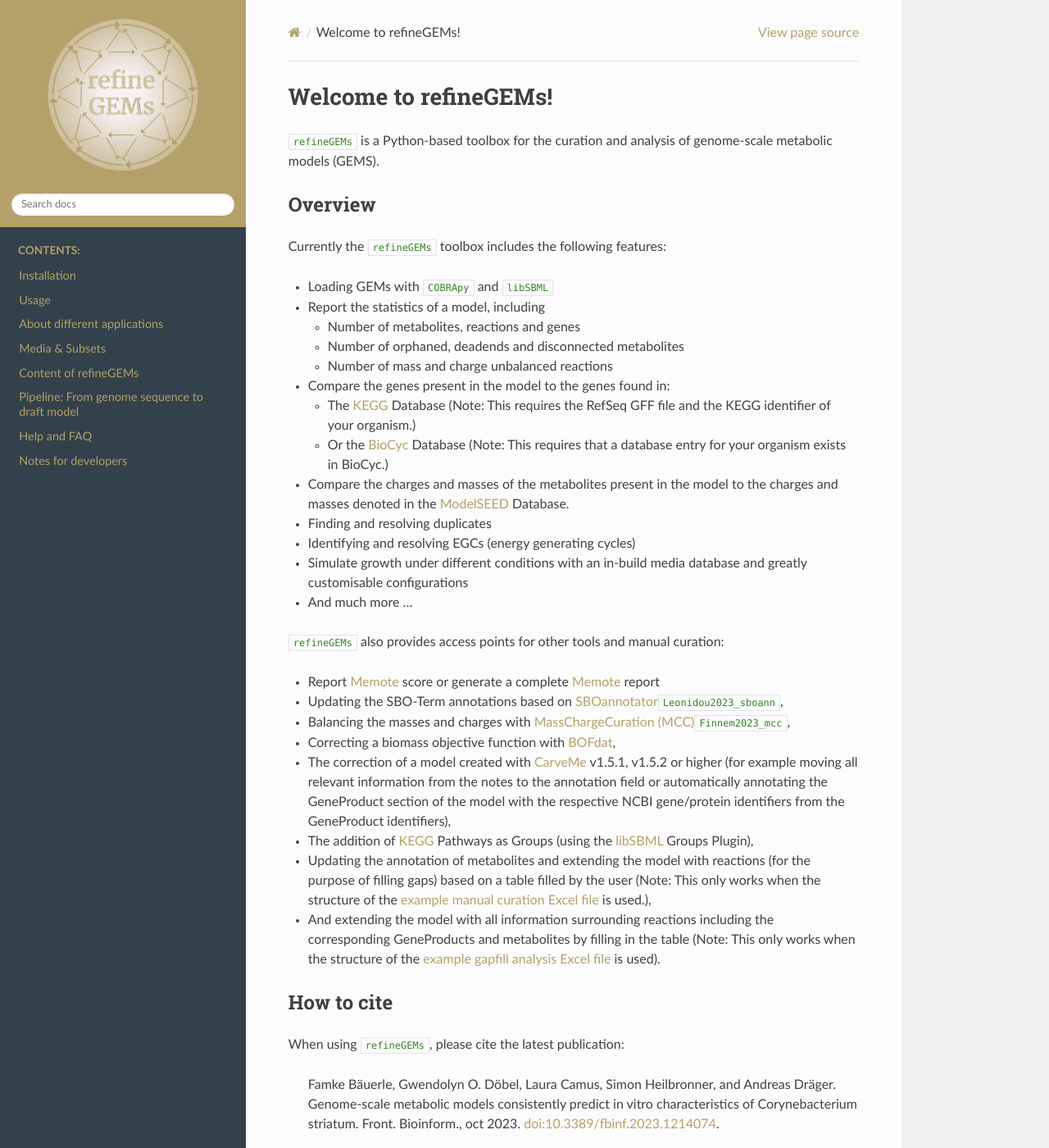
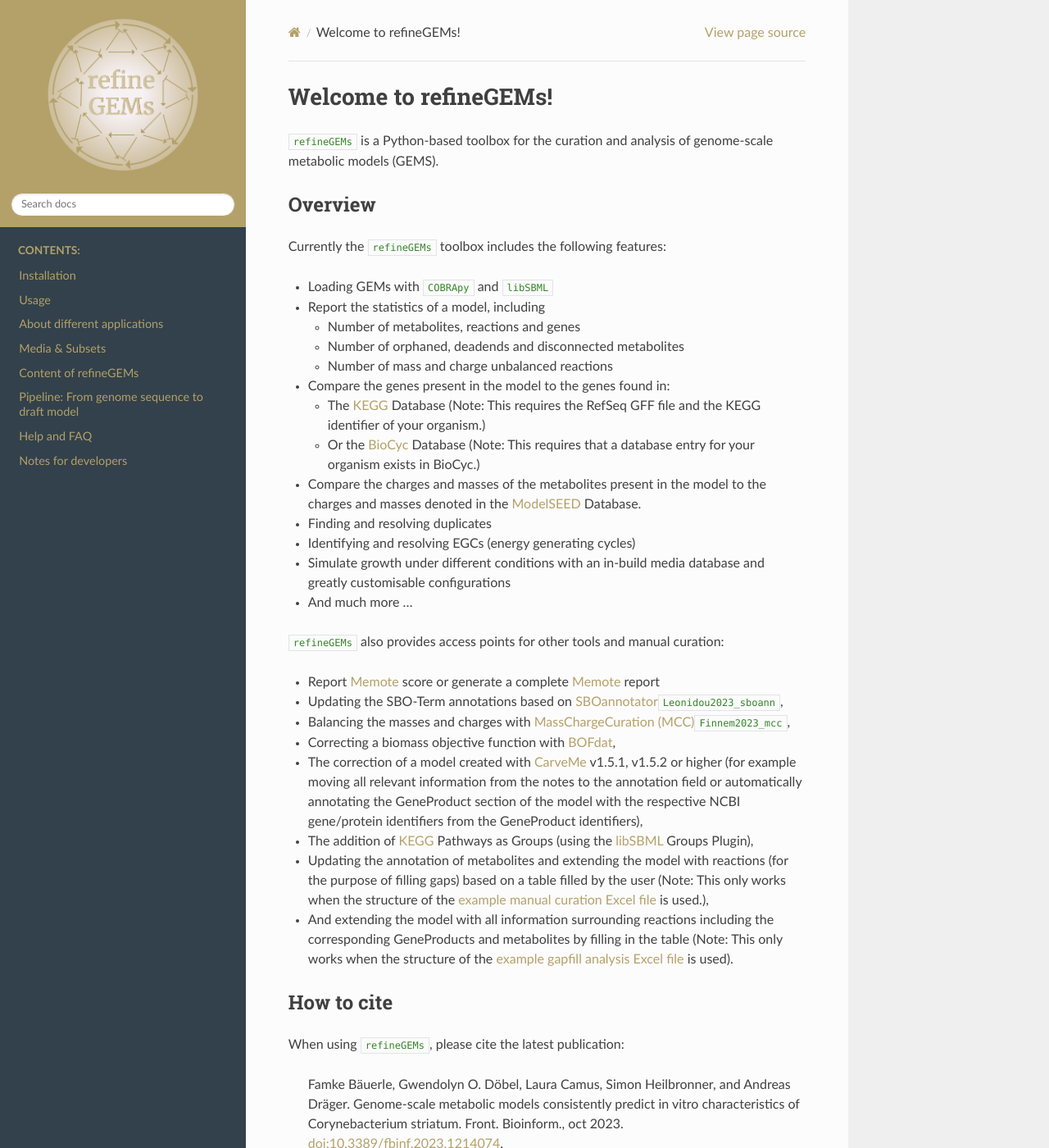
Before and after one commit to draeger-lab/refinegems, a Sphinx documentation site: the page built from docs/source/index.rst, in a window 1280 px wide and 1400 px high. Shown: the whole window at 82% size. Built offline with Sphinx 7.4.7 and the Read the Docs theme 2.0.0, drawn with Linux system fonts in a browser that asks for light colours; cross-references to code outside the pages are shown as plain code.

Commit message:
Adjusted page width in docs #120

```diff
--- a/docs/source/_static/custom_theme.css
+++ b/docs/source/_static/custom_theme.css
@@ -36,6 +36,9 @@
 }
 .wy-nav-content a.reference.internal {
     color: #b4a069 !important;
+}
+.wy-nav-content {
+    max-width: 75% !important;
 }
 /* In-line code*/
 code.literal {
```
